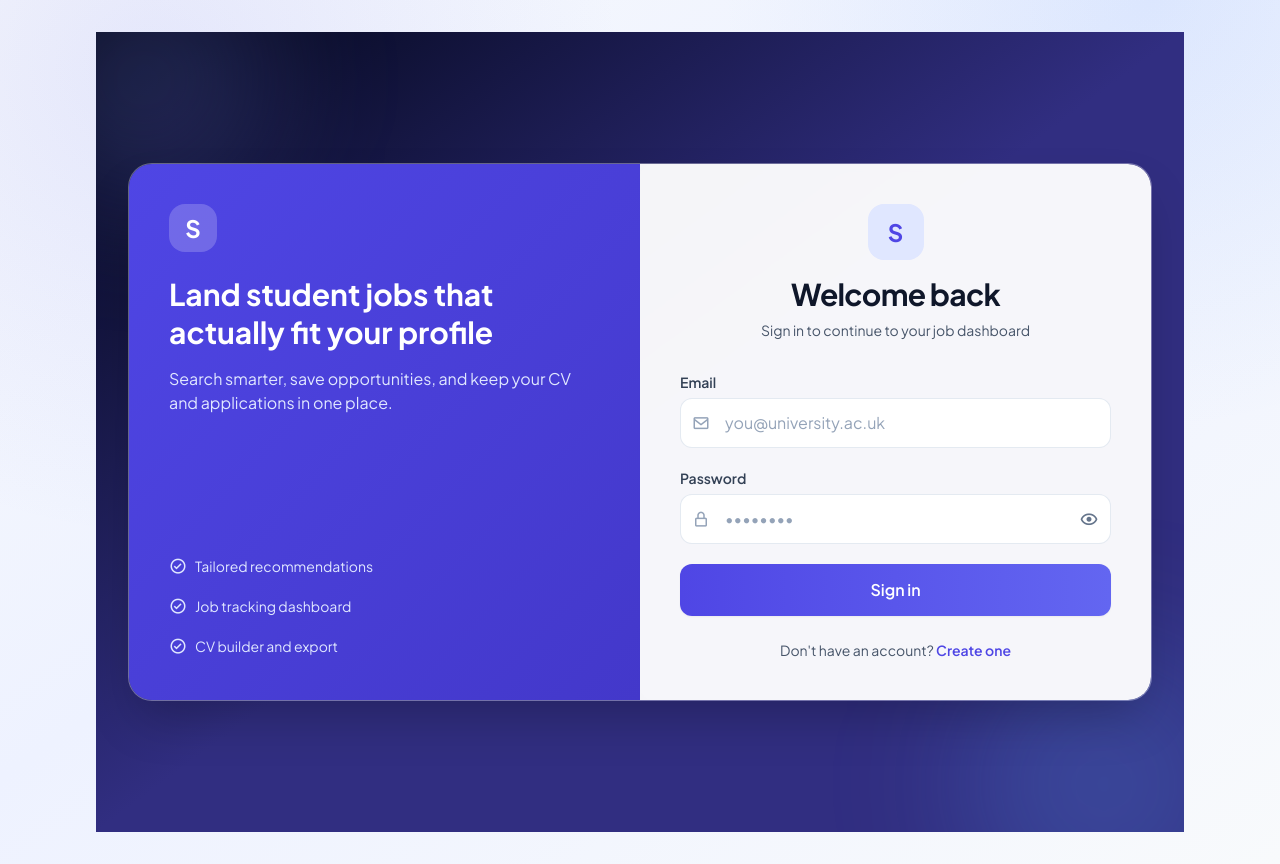
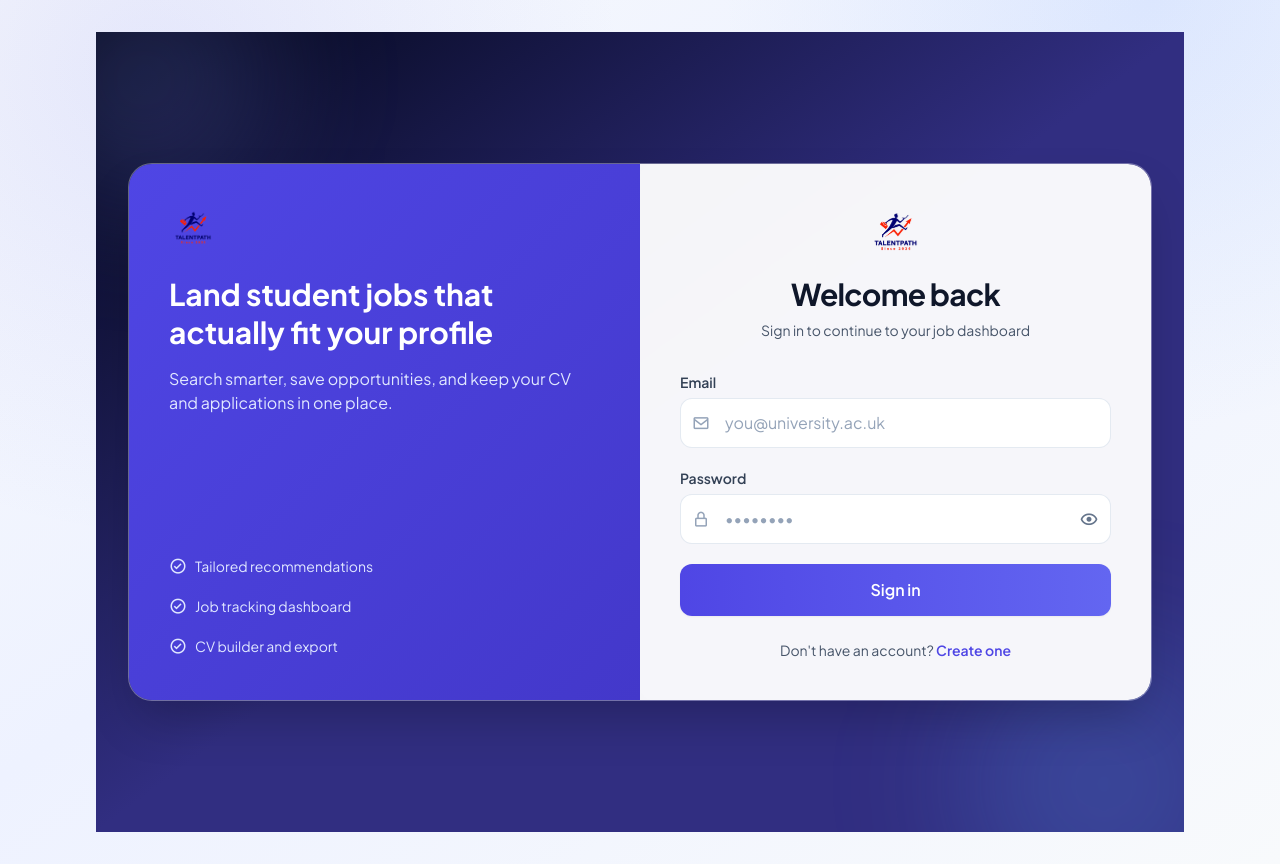
Before and after one commit to Olamigoke10/studentjobrecommender, a React (Vite) app in the folder frontend/: page /login in a window 1280 px wide. Built offline with nearby package versions, Linux system fonts and the light colour scheme; no server answers.

Commit message:
Rebrand app to Talent Path with new logo

```diff
--- a/frontend/index.html
+++ b/frontend/index.html
@@ -7,7 +7,7 @@
     <link rel="preconnect" href="https://fonts.googleapis.com" />
     <link rel="preconnect" href="https://fonts.gstatic.com" crossorigin />
     <link href="https://fonts.googleapis.com/css2?family=Plus+Jakarta+Sans:wght@400;500;600;700;800&display=swap" rel="stylesheet" />
-    <title>StudentJobRec — Find Your Next Role</title>
+    <title>Talent Path — Find Your Next Role</title>
   </head>
   <body>
     <div id="root"></div>
--- a/frontend/src/components/Navbar.jsx
+++ b/frontend/src/components/Navbar.jsx
@@ -2,6 +2,7 @@ import React, { useState, useEffect } from 'react';
 import { Link, useNavigate, useLocation } from 'react-router-dom';
 import { useAuth } from '../auth/AuthContext';
 import { ROUTES } from '../utils/constants';
+import talentPathLogo from '../../logo/logo.png';
 
 const navLinks = [
   { to: ROUTES.DASHBOARD, label: 'Dashboard' },
@@ -64,10 +65,8 @@ const Navbar = () => {
                 to={ROUTES.DASHBOARD}
                 className="flex items-center gap-2 text-lg sm:text-xl font-bold text-primary-700 hover:text-primary-800 transition-colors shrink-0 dark:text-primary-300 dark:hover:text-primary-200"
               >
-                <span className="flex h-8 w-8 sm:h-9 sm:w-9 items-center justify-center rounded-xl bg-gradient-to-br from-primary-600 to-primary-500 text-white font-extrabold text-sm sm:text-base shadow-sm">
-                  S
-                </span>
-                <span className="truncate">StudentJobRec</span>
+                <img src={talentPathLogo} alt="Talent Path" className="h-8 w-8 sm:h-9 sm:w-9 rounded-lg object-cover shadow-sm" />
+                <span className="truncate">Talent Path</span>
               </Link>
               <div className="hidden md:flex items-center gap-1">
                 {navLinks.map(({ to, label }) => {
--- a/frontend/src/pages/Login.jsx
+++ b/frontend/src/pages/Login.jsx
@@ -2,6 +2,7 @@ import React, { useState } from 'react';
 import { Link, useNavigate } from 'react-router-dom';
 import { useAuth } from '../auth/AuthContext';
 import { ROUTES } from '../utils/constants';
+import talentPathLogo from '../../logo/logo.png';
 
 const Login = () => {
   const [email, setEmail] = useState('');
@@ -28,9 +29,7 @@ const Login = () => {
           <div className="grid lg:grid-cols-2">
             <section className="hidden lg:flex flex-col justify-between p-10 bg-gradient-to-br from-primary-600 to-indigo-700 text-white dark:from-slate-900 dark:to-primary-900">
               <div>
-                <div className="inline-flex h-12 w-12 items-center justify-center rounded-2xl bg-white/20 text-2xl font-bold mb-6">
-                  S
-                </div>
+                <img src={talentPathLogo} alt="Talent Path" className="h-12 w-12 rounded-xl object-cover mb-6" />
                 <h2 className="text-3xl font-bold leading-tight">
                   Land student jobs that actually fit your profile
                 </h2>
@@ -47,9 +46,7 @@ const Login = () => {
 
             <section className="bg-white/95 backdrop-blur p-7 sm:p-10 dark:bg-slate-950/90">
               <div className="text-center mb-8">
-                <div className="inline-flex h-14 w-14 items-center justify-center rounded-2xl bg-primary-100 text-primary-600 font-bold text-2xl mb-4">
-                  S
-                </div>
+                <img src={talentPathLogo} alt="Talent Path" className="h-14 w-14 rounded-2xl object-cover mx-auto mb-4" />
                 <h1 className="text-2xl sm:text-3xl font-bold text-slate-900 tracking-tight dark:text-slate-100">
                   Welcome back
                 </h1>
--- a/frontend/src/pages/Register.jsx
+++ b/frontend/src/pages/Register.jsx
@@ -3,6 +3,7 @@ import { Link, useNavigate } from 'react-router-dom';
 import { useAuth } from '../auth/AuthContext';
 import { authAPI } from '../api/auth.api';
 import { ROUTES, COURSES as FALLBACK_COURSES } from '../utils/constants';
+import talentPathLogo from '../../logo/logo.png';
 
 const Register = () => {
   const [formData, setFormData] = useState({
@@ -61,9 +62,7 @@ const Register = () => {
           <div className="grid lg:grid-cols-2">
             <section className="hidden lg:flex flex-col justify-between p-10 bg-gradient-to-br from-primary-600 to-indigo-700 text-white dark:from-slate-900 dark:to-primary-900">
               <div>
-                <div className="inline-flex h-12 w-12 items-center justify-center rounded-2xl bg-white/20 text-2xl font-bold mb-6">
-                  S
-                </div>
+                <img src={talentPathLogo} alt="Talent Path" className="h-12 w-12 rounded-xl object-cover mb-6" />
                 <h2 className="text-3xl font-bold leading-tight">
                   Build your student profile and get smarter job matches
                 </h2>
@@ -80,14 +79,12 @@ const Register = () => {
 
             <section className="bg-white/95 backdrop-blur p-7 sm:p-10 dark:bg-slate-950/90">
               <div className="text-center mb-8">
-                <div className="inline-flex h-14 w-14 items-center justify-center rounded-2xl bg-primary-100 text-primary-600 font-bold text-2xl mb-4">
-                  S
-                </div>
+                <img src={talentPathLogo} alt="Talent Path" className="h-14 w-14 rounded-2xl object-cover mx-auto mb-4" />
                 <h1 className="text-2xl sm:text-3xl font-bold text-slate-900 tracking-tight dark:text-slate-100">
                   Create your account
                 </h1>
                 <p className="mt-2 text-slate-600 text-sm dark:text-slate-300">
-                  Join StudentJobRec and find roles that fit you
+                  Join Talent Path and find roles that fit you
                 </p>
               </div>
 
```
Also changed, not shown: frontend/logo/logo.png (added).
